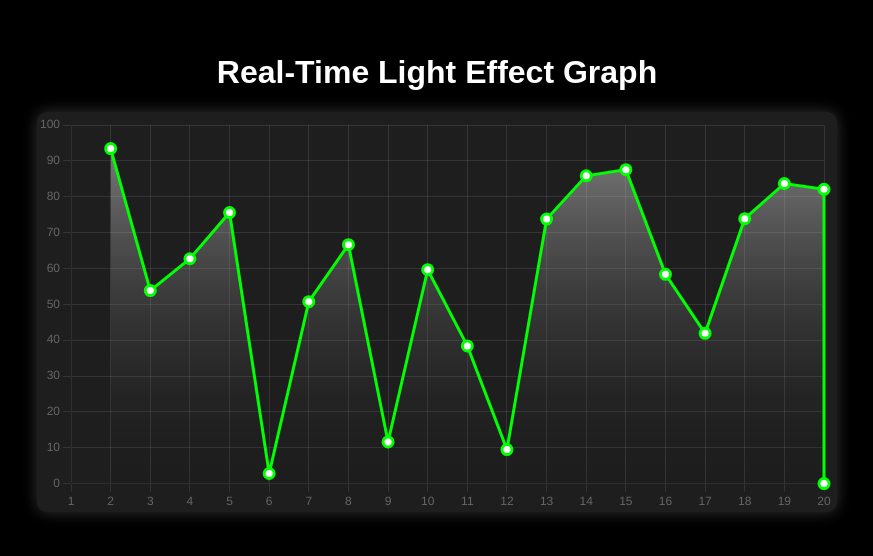
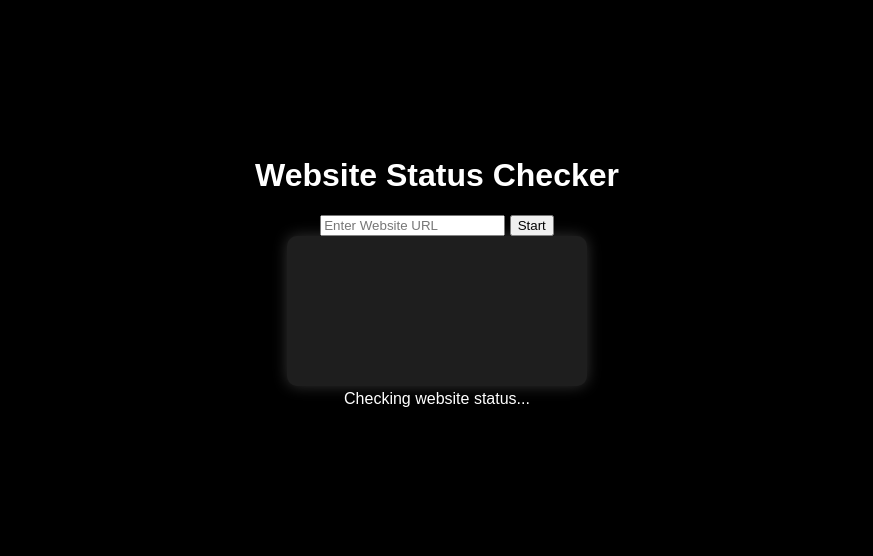
Before and after one commit to RH0099/Web-check.nat, a plain HTML site: page index.html in a window 1280 px wide. Shown: the part 128-684 px from the top of the page, without its empty margins (203-1076 px from the left). Drawn offline with nearby package versions, Linux system fonts and the light colour scheme.

Commit message:
index.html

```diff
--- a/index.html
+++ b/index.html
@@ -3,14 +3,19 @@
 <head>
     <meta charset="UTF-8">
     <meta name="viewport" content="width=device-width, initial-scale=1.0">
-    <title>Dynamic Light Graph</title>
+    <title>Website Status Checker</title>
     <link rel="stylesheet" href="styles.css">
     <script src="https://cdn.jsdelivr.net/npm/chart.js"></script>
 </head>
 <body>
     <div class="container">
-        <h1>Real-Time Light Effect Graph</h1>
-        <canvas id="lightGraph"></canvas>
+        <h1>Website Status Checker</h1>
+        <div class="input-section">
+            <input type="text" id="websiteUrl" placeholder="Enter Website URL">
+            <button id="checkStatus">Start</button>
+        </div>
+        <canvas id="statusChart"></canvas>
+        <div id="loadingMessage">Checking website status...</div>
     </div>
     <script src="script.js"></script>
 </body>
```
